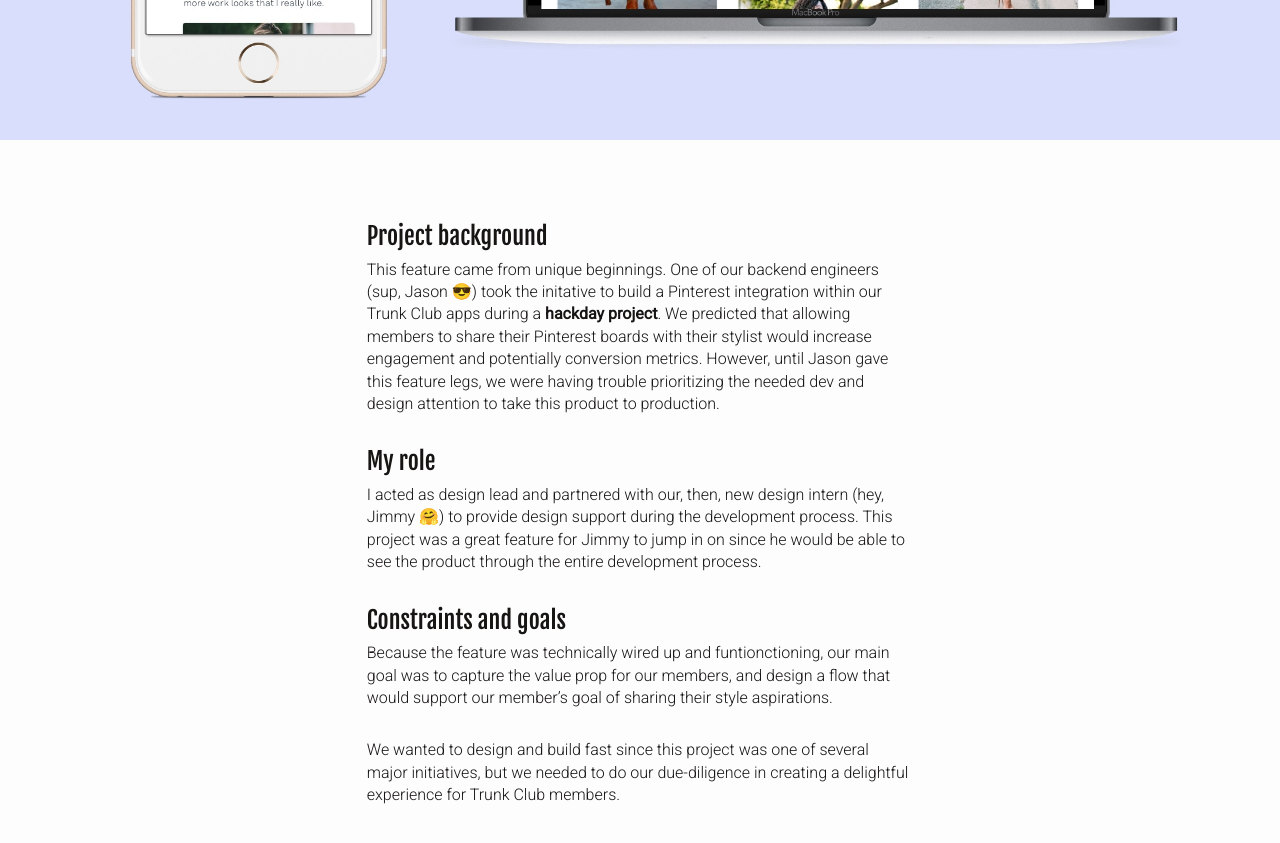
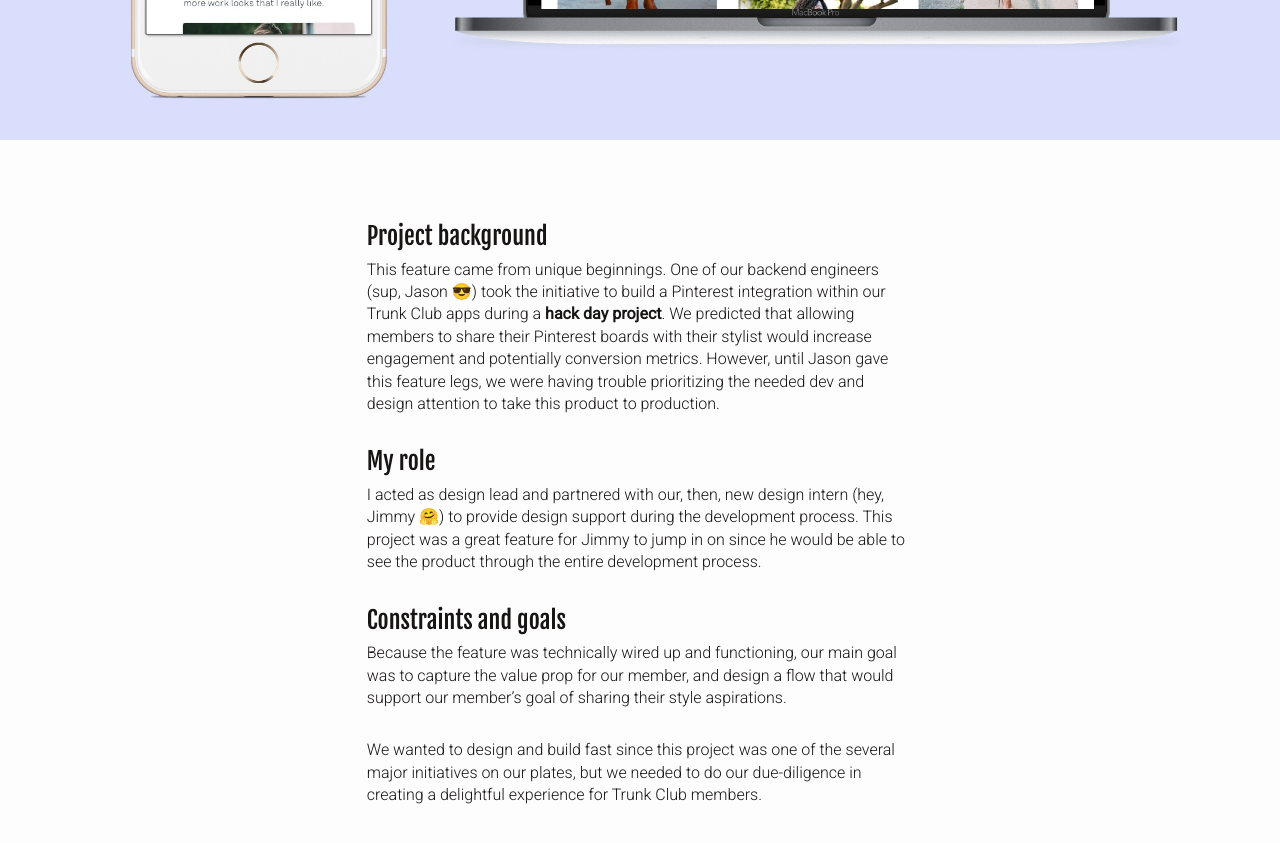
Before and after one commit to mayapatterson/portfolio-v2, a Jekyll site: the page built from _case-studies/Trunk Club's Pinterest Integration.md, in a window 1280 px wide and 900 px high, scrolled down 922 px. Shown: the top 843 px of the window. Built offline with Jekyll 4.4.1, drawn with Linux system fonts in a browser that asks for light colours; nearby versions of some CDN libraries; comment, search, counter and statistics services are not loaded; some of the changed text lies outside the part shown.

Commit message:
pinterest case study edits

```diff
--- a/_case-studies/Trunk Club's Pinterest Integration.md
+++ b/_case-studies/Trunk Club's Pinterest Integration.md
@@ -10,7 +10,7 @@
 
 ## Project background
 
-This feature came from unique beginnings. One of our backend engineers (sup, Jason 😎) took the initative to build a Pinterest integration within our Trunk Club apps during a **hackday project**. We predicted that allowing members to share their Pinterest boards with their stylist would increase engagement and potentially conversion metrics. However, until Jason gave this feature legs, we were having trouble prioritizing the needed dev and design attention to take this product to production.
+This feature came from unique beginnings. One of our backend engineers (sup, Jason 😎) took the initiative to build a Pinterest integration within our Trunk Club apps during a **hack day project**. We predicted that allowing members to share their Pinterest boards with their stylist would increase engagement and potentially conversion metrics. However, until Jason gave this feature legs, we were having trouble prioritizing the needed dev and design attention to take this product to production.
 
 ## My role
 
@@ -18,9 +18,9 @@
 
 ## Constraints and goals
 
-Because the feature was technically wired up and funtionctioning, our main goal was to capture the value prop for our members, and design a flow that would support our member's goal of sharing their style aspirations.
+Because the feature was technically wired up and functioning, our main goal was to capture the value prop for our member, and design a flow that would support our member's goal of sharing their style aspirations.
 
- We wanted to design and build fast since this project was one of several major initiatives, but we needed to do our due-diligence in creating a delightful experience for Trunk Club members.
+ We wanted to design and build fast since this project was one of the several major initiatives on our plates, but we needed to do our due-diligence in creating a delightful experience for Trunk Club members.
 
 ![pinterestSignUp](/images/pinterestSignUp.png)
 
@@ -30,7 +30,7 @@
 
 The core of Trunk Club's digital experience happens through a messaging platform. When a member signs up they are paired with a stylist. From there members and stylists message back and forth about the member's style and wardrobe needs.
 
-With the help of our PMs we were able to sort through real member conversations to find examples of member's sharing images from pinterest or other sources of inspiration. We found that member's were taking the initiative to share links to their Pinterest boards with their stylist.
+With the help of our PMs, we were able to sort through real member conversations to find examples of member's sharing images from Pinterest or other sources of inspiration. We found that member's were taking the initiative to share links to their Pinterest boards with their stylist.
 
 From this information we drafted a simple HMW statement:
 
@@ -42,7 +42,7 @@
 
 ### Cleaning up the flow
 
-Pinterest's API was pretty straight forward, so we didn't need to focus our design efforts too much on the first sign up experience. Instead, we combed through Jason's hackday flow and highlight usability opportunities to create a more engaging experience.
+Pinterest's API was pretty straight forward, so we didn't need to focus our design efforts too much on the first sign up experience. Instead, we combed through Jason's hack day flow and highlight usability opportunities to create a more engaging experience.
 
 ![pinterestFlow](/images/pinterestFlow.png)
 
```
